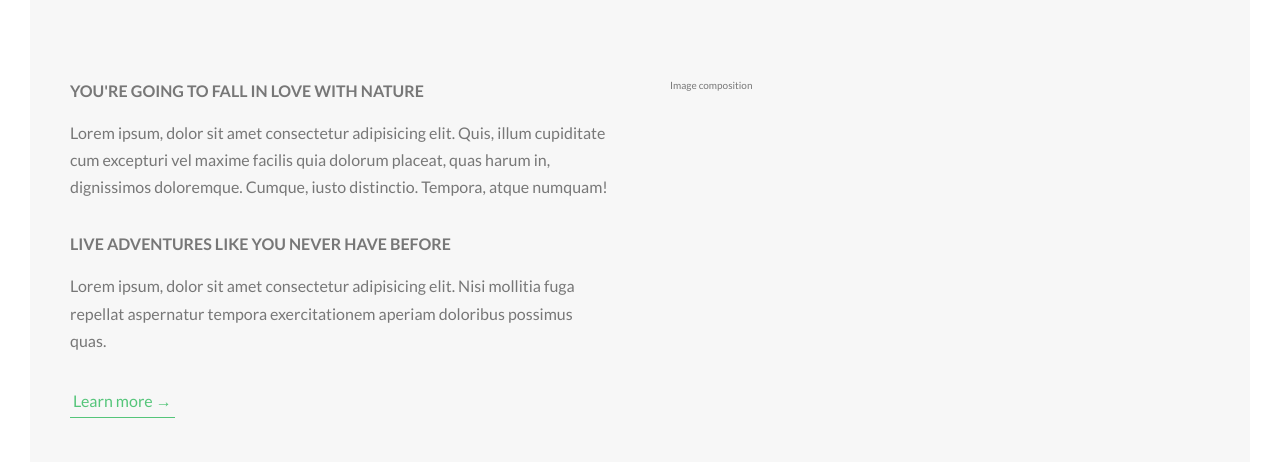
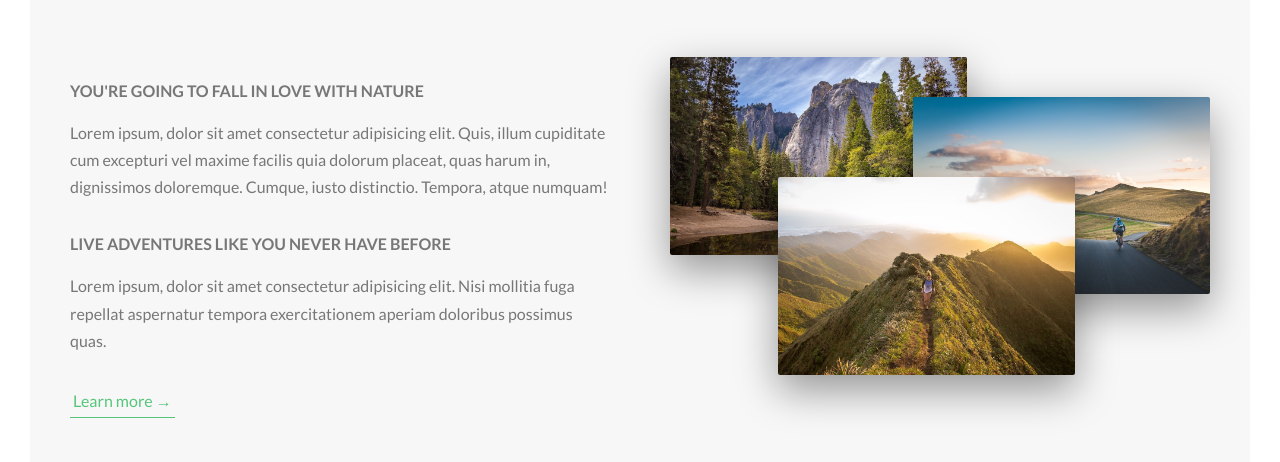
Before and after one commit to LatinWarrior/advanced-css-course, a website: page index.html in a window 1280 px wide. Shown: the part 943-1405 px from the top of the page. Drawn offline with Linux system fonts and the light colour scheme.

Commit message:
Finished building the About section, part 3.

```diff
--- a/index.html
+++ b/index.html
@@ -54,7 +54,11 @@
                     <a href="#" class="btn-text">Learn more &rarr;</a>
                 </div>
                 <div class="col-1-of-2">
-                    Image composition
+                    <div class="composition">
+                        <img src="./img/nat-1-large.jpg" alt="Photo 1" class="composition__photo composition__photo--p1">
+                        <img src="./img/nat-2-large.jpg" alt="Photo 2" class="composition__photo composition__photo--p2">
+                        <img src="./img/nat-3-large.jpg" alt="Photo 3" class="composition__photo composition__photo--p3">
+                    </div>
                 </div>
             </div>
         </section>
--- /dev/null
+++ b/sass/components/_composition.scss
@@ -0,0 +1,44 @@
+.composition {
+    position: relative;
+
+    &__photo {
+        width: 55%;
+        box-shadow: 0 1.5rem 4rem rgba($color-black, .4);
+        border-radius: 2px;
+        position: absolute;
+        z-index: 10;
+        transition: all .2s;
+        outline-offset: 2rem;
+
+        // &:not(:hover) {
+        //     transform: scale(.8);
+        // }
+
+        &--p1 {
+            left: 0;
+            top: -2rem;
+        }
+
+        &--p2 {
+            right: 0;
+            top: 2rem;
+        }
+
+        &--p3 {
+            left: 20%;
+            top: 10rem;
+        }
+
+        &:hover {
+            outline: 1.5rem solid $color-primary;
+            transform: scale(1.05) translateY(-.5rem);
+            box-shadow: 0 2.5rem 4rem rgba($color-black, .5);   // Cast bigger shadow.
+            z-index: 20;
+        }
+    }
+
+    &:hover &__photo:not(:hover) {
+        transform: scale(.95);
+    }
+    // composition:hover composition__photo:not(:hover) {
+}
--- a/sass/main.scss
+++ b/sass/main.scss
@@ -8,6 +8,7 @@
 @import "base/utilities";
 
 @import "components/button";
+@import "components/composition";
 
 @import "layout/grid";
 @import "layout/header";
```
Also changed, not shown: css/style.css.
